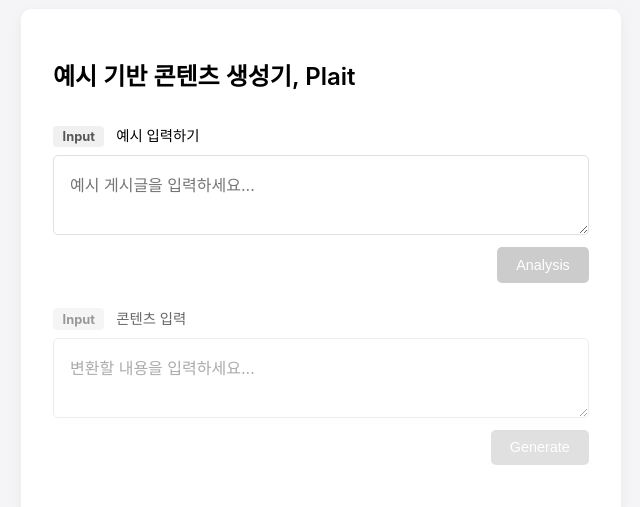
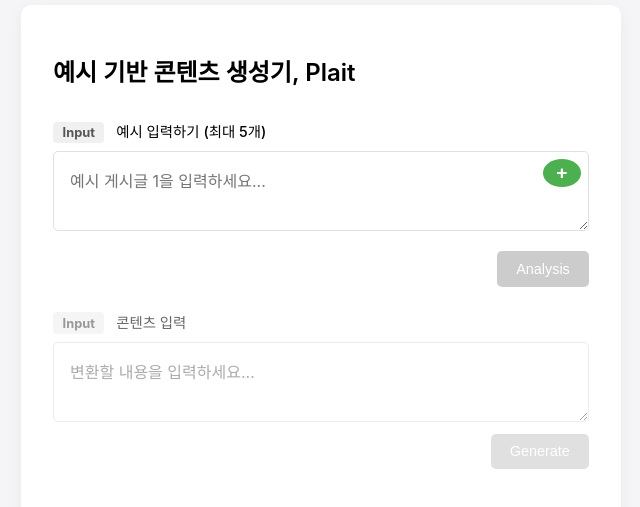
Before and after one commit to everything-chalna/plait, a Next.js app: page / in a window 1280 px wide. Shown: the part 135-642 px from the top of the page, without its empty margins (319-959 px from the left). Built offline with nearby package versions, Linux system fonts and the light colour scheme.

Commit message:
다중 Example 입력 기능 추가 및 API 수정

```diff
--- a/pages/api/gemini.js
+++ b/pages/api/gemini.js
@@ -11,7 +11,7 @@
   }
 
   try {
-    const { action, examplePost, userContent, analysisResult, temperature = 0.7 } = req.body;
+    const { action, examplePosts, userContent, analysisResult, temperature = 0.7 } = req.body;
 
     console.log(`======= API 호출 시작 =======`);
     console.log(`Action: ${action}`);
@@ -19,9 +19,15 @@
     console.log(`Time: ${new Date().toISOString()}`);
 
     if (action === 'analyze') {
-      console.log(`Example Post 길이: ${examplePost?.length || 0}자`);
+      console.log(`Example Posts 개수: ${examplePosts?.length || 0}개`);
+      examplePosts?.forEach((post, index) => {
+        console.log(`Example Post ${index + 1} 길이: ${post?.length || 0}자`);
+      });
     } else if (action === 'generate') {
-      console.log(`Example Post 길이: ${examplePost?.length || 0}자`);
+      console.log(`Example Posts 개수: ${examplePosts?.length || 0}개`);
+      examplePosts?.forEach((post, index) => {
+        console.log(`Example Post ${index + 1} 길이: ${post?.length || 0}자`);
+      });
       console.log(`User Content 길이: ${userContent?.length || 0}자`);
       console.log(`Analysis Result 길이: ${analysisResult?.length || 0}자`);
     }
@@ -30,35 +36,39 @@
       return res.status(400).json({ error: 'Action is required' });
     }
 
-    if (action === 'analyze' && !examplePost) {
-      return res.status(400).json({ error: 'Example post is required for analysis' });
+    if (action === 'analyze' && (!examplePosts || examplePosts.length === 0)) {
+      return res.status(400).json({ error: 'At least one example post is required for analysis' });
     }
 
-    if (action === 'generate' && (!examplePost || !userContent)) {
-      return res.status(400).json({ error: 'Both example post and user content are required for generation' });
+    if (action === 'generate' && (!examplePosts || examplePosts.length === 0 || !userContent)) {
+      return res.status(400).json({ error: 'Both example posts and user content are required for generation' });
     }
 
     let prompt;
     if (action === 'analyze') {
-      prompt = `You are a content analysis AI Assistant. Your task is to analyze the provided text in detail according to the following categories:
+      // 여러 개의 예시를 분석하도록 프롬프트 수정
+      prompt = `You are a content analysis AI Assistant. Your task is to analyze the provided texts in detail according to the following categories:
 
-1. Tone: Analyze the emotional quality and approach of the text (casual, formal, advisory, etc.)
+1. Tone: Analyze the emotional quality and approach of the texts (casual, formal, advisory, etc.)
 2. Voice: Identify the perspective and speaking position (first-person, third-person, etc.)
 3. Personality: Describe the character traits and values that come through in the writing
 4. Style: Examine the writing techniques, sentence structure, and linguistic choices
 5. Structure: Analyze how the content is organized and formatted
-6. Length: Provide specifics about the text's size and reading time
+6. Length: Provide specifics about the texts' size and reading time
 
-For each category, provide specific examples from the text to support your analysis. Be thorough and detailed, focusing on identifying patterns that would allow someone to recreate similar content.
+Analyze the common patterns across all examples. For each category, provide specific examples from the texts to support your analysis. Be thorough and detailed, focusing on identifying patterns that would allow someone to recreate similar content.
 No talk; Just do.
 
-<Content>
-${examplePost}
-</Content>`;
+${examplePosts.map((post, index) => `
+<Content ${index + 1}>
+${post}
+</Content ${index + 1}>
+`).join('\n')}`;
     } else if (action === 'generate') {
+      // 여러 개의 예시를 참조하여 생성하도록 프롬프트 수정
       prompt = `You are an AI Assistant that generates content.
-Your purpose is to look at the <input> and generate content like the <output example>.
-First, look at the <input> and understand the content and topic. Then, refer to the <output example> to produce your output.
+Your purpose is to look at the <input> and generate content similar to the example outputs.
+First, look at the <input> and understand the content and topic. Then, refer to the example outputs to produce your output.
 Do not use Markdown style.
 Return only the output.
 No talk; Just do.
@@ -67,9 +77,11 @@
 ${userContent}
 </input>
 
-<output example>
-${examplePost}
-</output example>`;
+${examplePosts.map((post, index) => `
+<output example ${index + 1}>
+${post}
+</output example ${index + 1}>
+`).join('\n')}`;
     }
 
     console.log(`프롬프트 유형: ${action}`);
--- a/pages/index.js
+++ b/pages/index.js
@@ -2,7 +2,7 @@
 import styles from '../styles/Home.module.css';
 
 export default function Home() {
-  const [examplePost, setExamplePost] = useState('');
+  const [examplePosts, setExamplePosts] = useState(['']);
   const [userContent, setUserContent] = useState('');
   const [generatedContents, setGeneratedContents] = useState({});
   const [isAnalyzing, setIsAnalyzing] = useState(false);
@@ -13,10 +13,30 @@
   const [pendingGeneration, setPendingGeneration] = useState(false);
   const temperatureValues = [0, 0.5, 1.0, 1.5, 2.0];
 
+  const addExampleInput = () => {
+    if (examplePosts.length < 5) {
+      setExamplePosts([...examplePosts, '']);
+    }
+  };
+
+  const removeExampleInput = (index) => {
+    if (examplePosts.length > 1) {
+      const updatedExamples = [...examplePosts];
+      updatedExamples.splice(index, 1);
+      setExamplePosts(updatedExamples);
+    }
+  };
+
+  const handleExampleChange = (index, value) => {
+    const updatedExamples = [...examplePosts];
+    updatedExamples[index] = value;
+    setExamplePosts(updatedExamples);
+  };
+
   const handleAnalysis = async () => {
-    if (!examplePost.trim()) return;
+    const hasValidExamples = examplePosts.some(post => post.trim() !== '');
+    if (!hasValidExamples) return;
 
-    // 새 분석 시작 시 이전 상태 초기화
     setIsAnalyzing(true);
     setError('');
     setAnalysisResult('');
@@ -24,6 +44,8 @@
     setGeneratedContents({});
 
     try {
+      const validExamples = examplePosts.filter(post => post.trim() !== '');
+
       const response = await fetch('/api/gemini', {
         method: 'POST',
         headers: {
@@ -31,12 +53,11 @@
         },
         body: JSON.stringify({
           action: 'analyze',
-          examplePost: examplePost,
+          examplePosts: validExamples,
           temperature: 0.7
         }),
       });
 
-      // 응답이 JSON인지 확인
       const contentType = response.headers.get('content-type');
       if (!contentType || !contentType.includes('application/json')) {
         throw new Error('API 응답이 유효한 JSON 형식이 아닙니다.');
@@ -54,11 +75,10 @@
       console.error('분석 오류:', error);
       setError(error.message || '분석 중 오류가 발생했습니다.');
       setAnalysisComplete(false);
-      setPendingGeneration(false); // 에러 발생 시 대기 중인 생성 요청 취소
+      setPendingGeneration(false);
     } finally {
       setIsAnalyzing(false);
 
-      // 분석이 완료되고 대기 중인 생성 요청이 있으면 생성 시작
       if (pendingGeneration && userContent.trim() && analysisComplete) {
         setPendingGeneration(false);
         handleGenerateMultiple();
@@ -67,7 +87,6 @@
   };
 
   const handleGenerateMultiple = async () => {
-    // 분석 중이면 대기 상태로 설정하고 리턴
     if (isAnalyzing) {
       setPendingGeneration(true);
       return;
@@ -80,7 +99,8 @@
     setGeneratedContents({});
 
     try {
-      // 여러 Temperature 값에 대해 병렬로 API 호출
+      const validExamples = examplePosts.filter(post => post.trim() !== '');
+
       const requests = temperatureValues.map(temp =>
         fetch('/api/gemini', {
           method: 'POST',
@@ -89,14 +109,13 @@
           },
           body: JSON.stringify({
             action: 'generate',
-            examplePost: examplePost,
+            examplePosts: validExamples,
             userContent: userContent,
             analysisResult: analysisResult,
             temperature: temp
           }),
         })
         .then(async response => {
-          // 응답이 JSON인지 확인
           const contentType = response.headers.get('content-type');
           if (!contentType || !contentType.includes('application/json')) {
             const text = await response.text();
@@ -116,10 +135,8 @@
         })
       );
 
-      // 모든 요청 결과 기다리기 (일부 실패해도 계속 진행)
       const results = await Promise.allSettled(requests);
 
-      // 성공한 결과만 모아서 객체로 변환
       const contents = {};
       let hasSuccessfulResult = false;
 
@@ -153,20 +170,46 @@
 
         <div className={styles.section}>
           <label className={styles.label}>
-            <span className={styles.labelBox}>Input</span> 예시 입력하기
+            <span className={styles.labelBox}>Input</span> 예시 입력하기 (최대 5개)
           </label>
-          <textarea
-            className={styles.textarea}
-            value={examplePost}
-            onChange={(e) => setExamplePost(e.target.value)}
-            placeholder="예시 게시글을 입력하세요..."
-            disabled={isAnalyzing}
-          />
+          {examplePosts.map((example, index) => (
+            <div key={index} className={styles.exampleContainer}>
+              <textarea
+                className={styles.textarea}
+                value={example}
+                onChange={(e) => handleExampleChange(index, e.target.value)}
+                placeholder={`예시 게시글 ${index + 1}을 입력하세요...`}
+                disabled={isAnalyzing}
+              />
+              <div className={styles.exampleButtonContainer}>
+                {index > 0 && (
+                  <button
+                    className={`${styles.iconButton} ${styles.removeButton}`}
+                    onClick={() => removeExampleInput(index)}
+                    disabled={isAnalyzing}
+                    title="예시 삭제"
+                  >
+                    -
+                  </button>
+                )}
+                {index === examplePosts.length - 1 && examplePosts.length < 5 && (
+                  <button
+                    className={`${styles.iconButton} ${styles.addButton}`}
+                    onClick={addExampleInput}
+                    disabled={isAnalyzing}
+                    title="예시 추가"
+                  >
+                    +
+                  </button>
+                )}
+              </div>
+            </div>
+          ))}
           <div className={styles.buttonContainer}>
             <button
               className={styles.button}
               onClick={handleAnalysis}
-              disabled={isAnalyzing || !examplePost.trim()}
+              disabled={isAnalyzing || !examplePosts.some(post => post.trim() !== '')}
             >
               {isAnalyzing ? 'Analyzing...' : 'Analysis'}
             </button>
@@ -202,6 +245,7 @@
             </label>
             {temperatureValues.map((temp, index) => (
               <div key={temp} className={styles.outputContainer} style={{marginBottom: index < temperatureValues.length - 1 ? '15px' : '0'}}>
+                <div className={styles.temperatureLabel}>Temperature: {temp}</div>
                 {generatedContents[temp] ? (
                   <div className={styles.generatedText}>{generatedContents[temp]}</div>
                 ) : (
--- a/styles/Home.module.css
+++ b/styles/Home.module.css
@@ -346,3 +346,68 @@
   color: #999;
   background-color: #f9f9f9;
 }
+
+/* 예시 입력 컨테이너 스타일 */
+.exampleContainer {
+  position: relative;
+  margin-bottom: 1rem;
+}
+
+/* 예시 버튼 컨테이너 스타일 */
+.exampleButtonContainer {
+  position: absolute;
+  right: 0.5rem;
+  top: 0.5rem;
+  display: flex;
+  gap: 0.5rem;
+}
+
+/* 아이콘 버튼 공통 스타일 */
+.iconButton {
+  width: 28px;
+  height: 28px;
+  border-radius: 50%;
+  border: none;
+  display: flex;
+  align-items: center;
+  justify-content: center;
+  font-size: 1.2rem;
+  font-weight: bold;
+  cursor: pointer;
+  transition: all 0.2s;
+}
+
+/* 추가 버튼 스타일 */
+.addButton {
+  background-color: #4CAF50;
+  color: white;
+}
+
+.addButton:hover:not(:disabled) {
+  background-color: #3e8e41;
+}
+
+/* 삭제 버튼 스타일 */
+.removeButton {
+  background-color: #f44336;
+  color: white;
+}
+
+.removeButton:hover:not(:disabled) {
+  background-color: #d32f2f;
+}
+
+/* 비활성화된 버튼 스타일 */
+.iconButton:disabled {
+  background-color: #cccccc;
+  cursor: not-allowed;
+  opacity: 0.7;
+}
+
+/* Temperature 레이블 스타일 */
+.temperatureLabel {
+  font-size: 0.9rem;
+  font-weight: 500;
+  color: #666;
+  margin-bottom: 0.5rem;
+}
```
